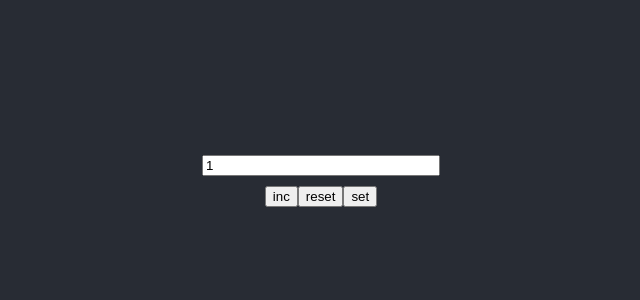
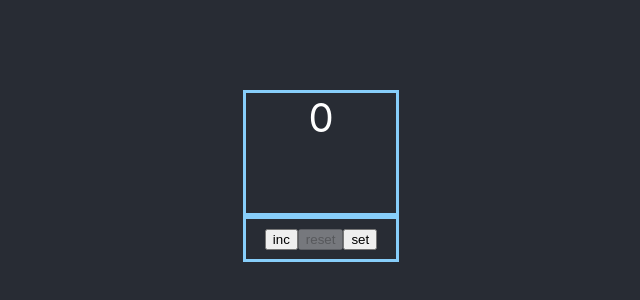
Before and after one commit to 3331668Kirill/TestWorkCounter, a React (Create React App) app: page / in a window 1280 px wide. Shown: the part 224-524 px from the top of the page, without its empty margins (319-959 px from the left). Built offline with nearby package versions, Linux system fonts and the light colour scheme.

Commit message:
create SetComponent, add Routs and Links.

```diff
--- a/package.json
+++ b/package.json
@@ -10,8 +10,10 @@
     "@types/node": "^12.0.0",
     "@types/react": "^17.0.0",
     "@types/react-dom": "^17.0.0",
+    "history": "5",
     "react": "^17.0.2",
     "react-dom": "^17.0.2",
+    "react-router-dom": "6",
     "react-scripts": "4.0.3",
     "typescript": "^4.1.2",
     "web-vitals": "^1.0.1"
--- a/src/App.css
+++ b/src/App.css
@@ -36,3 +36,15 @@
     transform: rotate(360deg);
   }
 }
+
+.countBlock{
+  height: 120px;
+  width: 150px;
+  border: lightskyblue solid 3px;
+  font-size: 40px;
+}
+.buttonBlock{
+  height: 40px;
+  width: 150px;
+  border: lightskyblue solid 3px;
+}
--- a/src/App.tsx
+++ b/src/App.tsx
@@ -1,15 +1,83 @@
-import React from 'react';
-import logo from './logo.svg';
+import React, {useState} from 'react';
 import './App.css';
 import {MainComponent} from "./components/MainComponent";
+import {HashRouter, NavLink, Route, Routes} from "react-router-dom";
+import {SetComponent} from "./components/SetComponent";
+import {Button} from "./components/button";
+
+export const PATH = {
+    MAIN: 'main',
+    SET: 'set',
+}
 
 function App() {
+
+    let startValue = 0
+    const [countValue, setCountValue] = useState(startValue)
+    const incValue = () => {
+        setCountValue(countValue + 1)
+    }
+    const resetValue = () => {
+        setCountValue(0)
+    }
+    const [path, setPath] = useState(PATH.SET)
+    const changePath = () => {
+        if (path === PATH.SET) {
+            setPath(PATH.MAIN)
+        }
+        if (path === PATH.MAIN) {
+            setPath(PATH.SET)
+        }
+    }
+
+    const blockButtons1 = () => {
         return (
+            <div className={'buttonBlock'}>
+                <Button name={'inc'} callback={incValue} disabled={countValue === 5}/>
+                <Button name={'reset'} callback={resetValue} disabled={countValue === 0}/>
+
+                <NavLink to={path}>
+                    <Button name={'set'} callback={changePath} disabled={false}/>
+                </NavLink>
+
+            </div>)
+    }
+    const blockButtons2 = () => {
+        return (
+            <div className={'buttonBlock'}>
+
+                <NavLink to={path}>
+                    <Button name={'set'} callback={changePath} disabled={false}/>
+                </NavLink>
+
+            </div>)
+    }
+
+
+    return (
+        <HashRouter>
+
             <div className="App">
                 <header className="App-header">
-<MainComponent />
+                    <Routes>
+
+                        <Route path='/' element={<MainComponent resetValue={resetValue}
+                                                                countValue={countValue}
+                                                                incValue={incValue}/>}/>
+                        <Route path={PATH.MAIN} element={<MainComponent resetValue={resetValue}
+                                                                        countValue={countValue}
+                                                                        incValue={incValue}/>}/>
+                        <Route path={PATH.SET} element={<SetComponent resetValue={resetValue}
+                                                                      countValue={countValue}
+                                                                      incValue={incValue}/>}/>
+
+                    </Routes>
+                    {path === PATH.SET ? blockButtons1() : blockButtons2()}
+
                 </header>
             </div>
+
+        </HashRouter>
     );
 }
 
--- a/src/components/MainComponent.tsx
+++ b/src/components/MainComponent.tsx
@@ -1,25 +1,24 @@
-import React from 'react';
-import {InputField} from "./input";
+import React, {useState} from 'react';
 import {Button} from "./button";
+import {Link, NavLink} from "react-router-dom";
+import {PATH} from "../App";
 
 
-export const MainComponent = () => {
-    let countValue = 1
+export type PropsComponent = {
+    countValue: number
+    incValue: () => void
+    resetValue: () => void
+}
 
+export const MainComponent = ({countValue, incValue, resetValue, ...props}: PropsComponent) => {
 
 
     return (<div>
 
-            <div>
-                <InputField countValue={countValue} changeTitle={()=>{}} onKeyPressAddTask={()=>{}}/>
+            <div className={'countBlock'} style={countValue === 5 ? {color: 'red'} : {color: ''}}>
+                {countValue}
+
             </div>
-            <div>
-                <Button name={'inc'} callback={()=>{}} />
-                <Button name={'reset'} callback={()=>{}} />
-                <Button name={'set'} callback={()=>{}} />
-            </div>
-
-
 
         </div>
 
--- /dev/null
+++ b/src/components/SetComponent.tsx
@@ -0,0 +1,18 @@
+import React from 'react'
+import {PropsComponent} from "./MainComponent";
+import {InputField} from "./input";
+
+
+export const SetComponent = ({countValue, incValue, resetValue, ...props}:PropsComponent) => {
+
+    return(
+        <div>
+            <div className={'countBlock'} style={countValue===5?{color: 'red'}:{color:''}}>
+
+                <InputField countValue={10} changeValue={()=>{}} onKeyPressAddTask={()=>{}}/>
+                <InputField countValue={12} changeValue={()=>{}} onKeyPressAddTask={()=>{}}/>
+            </div>
+
+        </div>
+    )
+}
--- a/src/components/button.tsx
+++ b/src/components/button.tsx
@@ -3,12 +3,13 @@ import React from "react";
 type TypeButtonProps = {
     name: string
     callback: () => void
+    disabled: boolean
 }
 export const Button = (props: TypeButtonProps) => {
     const onClickHandler = () => {
         props.callback()
     }
     return (
-        <button onClick={onClickHandler}>{props.name}</button>
+        <button onClick={onClickHandler} disabled={props.disabled}>{props.name}</button>
     )
 }
--- a/src/components/input.tsx
+++ b/src/components/input.tsx
@@ -2,15 +2,15 @@ import React, {ChangeEvent, KeyboardEvent} from "react";
 
 type InputPropsType = {
     countValue: number
-    changeTitle: (event: ChangeEvent<HTMLInputElement>) => void
+    changeValue: (event: ChangeEvent<HTMLInputElement>) => void
     onKeyPressAddTask: (event: KeyboardEvent<HTMLInputElement>) => void
 }
 
-export const InputField = ({countValue, changeTitle, onKeyPressAddTask, ...props}: InputPropsType) => {
+export const InputField = ({countValue, changeValue, onKeyPressAddTask, ...props}: InputPropsType) => {
 
     return (
         <input
-            style={{width: '230px'}}
+            style={{width: '130px'}}
             value={countValue}
             onKeyPress={onKeyPressAddTask}
         />
```
Also changed, not shown: 1 other file (tests, documents, lock files or other folders). Lines whose indentation alone changed are shown as unchanged.
